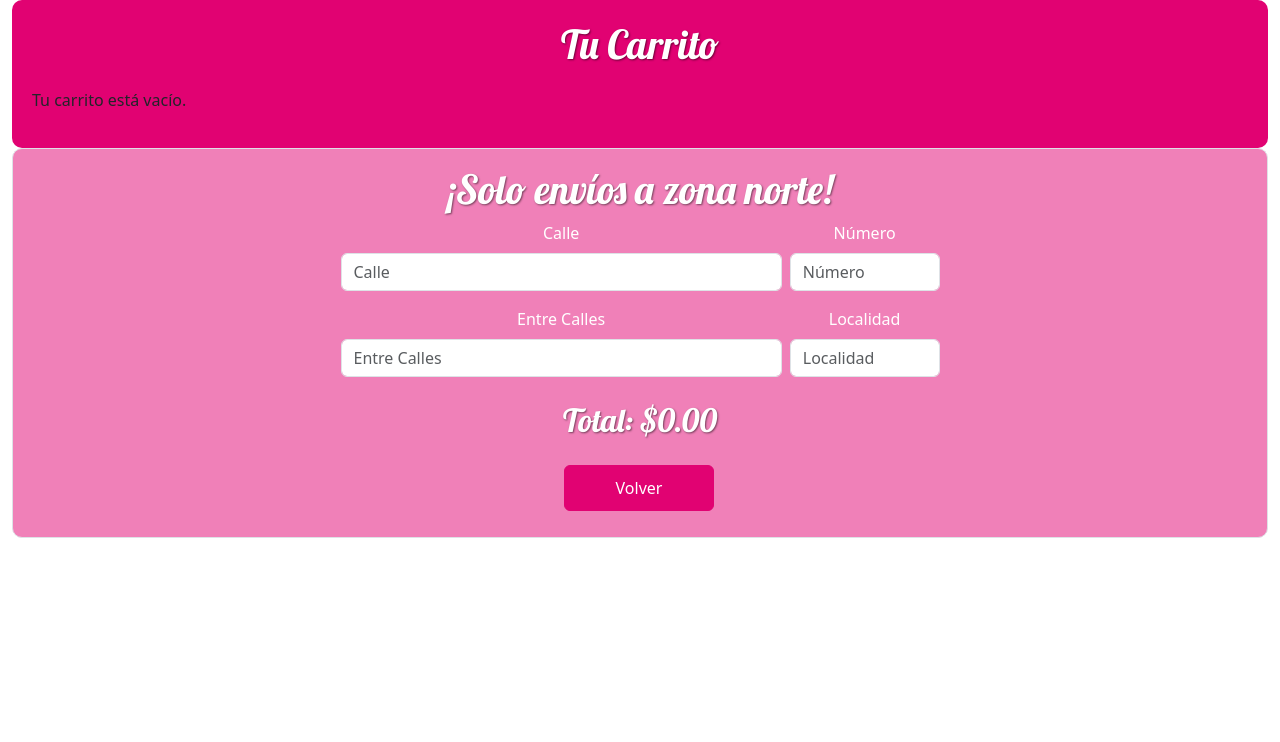
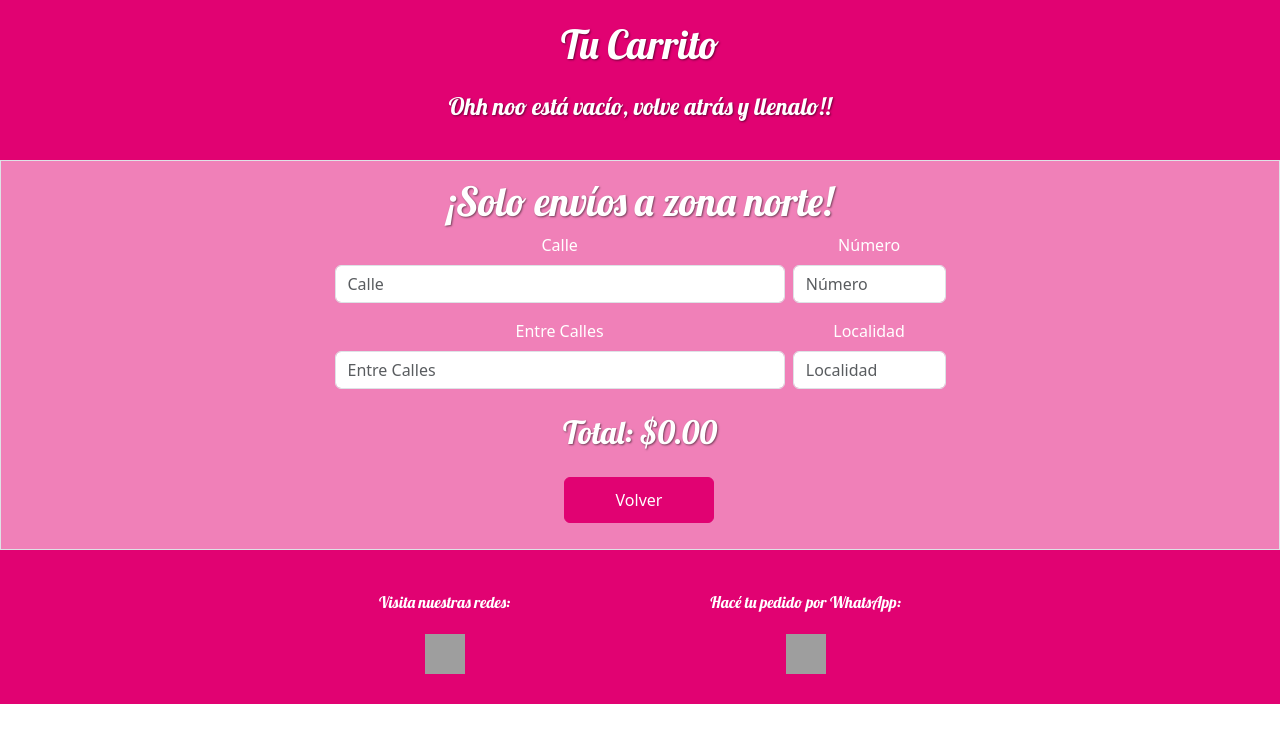
Before and after one commit to cnHernandez/PKB, a website: page carrito.html in a window 1280 px wide. Drawn offline with nearby package versions, Linux system fonts and the light colour scheme; grey boxes are pictures that could not be loaded.

Commit message:
estilos + carrito

```diff
--- a/Styles/estiloCarrito.css
+++ b/Styles/estiloCarrito.css
@@ -1,10 +1,27 @@
+/* Asegurar que el contenedor principal ocupe todo el ancho */
+main, section {
+    margin: 0  !important; /* Eliminar márgenes */
+    padding: 0; /* Eliminar relleno */
+    width: 100%; /* Asegurar que ocupe todo el ancho */
+    box-sizing: border-box; /* Incluye padding y border en el ancho total */
+}
 html, body {
     margin: 0;
     padding: 0;
     width: 100%;
     overflow-x: hidden; /* Evita el desplazamiento horizontal */
 }
+.container-fluid {
+    padding: 0 !important; /* Asegúrate de eliminar el relleno */
+}
 
+.vacio-carrito {
+    color: white;
+    font-family: 'Lobster', cursive;
+    font-size: 1.5rem; /* Tamaño de fuente para pantallas grandes */
+    text-shadow: 1px 1px 2px rgba(0, 0, 0, 0.5);
+    text-align: center;
+}
 /* Aplicar la clase .titulo-productos */
 .titulo-productos {
     color: white;
@@ -16,17 +33,13 @@ html, body {
 /* Sección de dirección de envío */
 section#shipping-section {
     background-color: rgba(225, 2, 114, 0.5) !important; /* Fondo semitransparente */
-    border-radius: 10px;
     text-align: center;
     margin: 0 !important; /* Eliminar margen */
-    padding: 20px; /* Padding para mayor espacio */
+    padding: 20px 0; /* Elimina padding lateral */
     width: 100%;
 }
 
-/* Eliminar el margen superior de las secciones */
-section {
-    margin-top: 0 !important;
-}
+
 
 /* Asegura que las etiquetas sean visibles */
 #shipping-section .form-label {
@@ -48,6 +61,17 @@ section {
     justify-content: center;
 }
 
+/* Eliminar márgenes no deseados del formulario */
+form#shipping-form {
+    margin-left: 0 !important;
+    margin-right: 0 !important;
+    margin: 0; /* Eliminar márgenes */
+    padding: 0; /* Eliminar relleno */
+    width: 100%; /* Asegura que el formulario ocupe el 100% del ancho */
+    box-sizing: border-box;
+}
+
+
 /* Estilo para las tarjetas de productos (cards) */
 #cart-container .card {
     background-color: rgba(225, 2, 114, 0.5) !important;
@@ -64,9 +88,8 @@ section {
 #cart-section {
     background-color: #e10272;
     margin: 0 !important;
-    padding: 20px; /* Padding para mayor espacio */
     width: 100%;
-    border-radius: 10px;
+    padding: 20px 0; /* Elimina el padding lateral */
 }
 
 /* Estilo para el carrito */
@@ -76,6 +99,8 @@ section {
 
 #cart-container .row {
     margin-bottom: 15px;
+    margin-left: 0 !important;
+    margin-right: 0 !important;
 }
 
 /* Ajuste de tamaño de la tarjeta */
@@ -162,6 +187,46 @@ section {
     border-color: #d00260 !important;
 }
 
+.footer {
+    background-color:  #e10272; /* Color de fondo del pie de página */
+    color: #fff; /* Color del texto */
+    text-align: center; /* Centrar texto */
+    padding: 20px 0; /* Espaciado interno */
+}
+
+.footer p {
+    margin: 10px 0; /* Espaciado de los párrafos */
+}
+
+.footer .social-container {
+    display: flex; /* Habilitar flexbox */
+    justify-content: center; /* Centrar contenido horizontalmente */
+    gap: 200px; /* Espacio entre los iconos */
+}
+
+.footer .social-icons {
+    margin: 10px 0; /* Espaciado en el bloque de iconos */
+    display: flex; /* Habilitar flexbox para iconos */
+    flex-direction: column; /* Colocar texto y logo en columna */
+    align-items: center; /* Centrar elementos en la columna */
+}
+
+.footer .social-icons a {
+    margin: 0 15px; /* Espaciado entre los enlaces */
+    text-decoration: none; /* Quitar subrayado del enlace */
+}
+
+.footer .social-icons .icon {
+    width: 40px; /* Ajusta el tamaño de los íconos */
+    height: 40px; /* Ajusta el tamaño de los íconos */
+    transition: transform 0.3s ease; /* Transición para el efecto hover */
+    margin-top: 10px; /* Espaciado entre el texto y el ícono */
+}
+
+.footer .social-icons .icon:hover {
+    transform: scale(1.5); /* Agranda el ícono al pasar el cursor */
+}
+
 /* Media Queries para Responsividad */
 @media (max-width: 1200px) {
     .titulo-productos {
--- a/carrito.html
+++ b/carrito.html
@@ -12,17 +12,19 @@
     <script src="js-carrito/script-carrito.js" defer></script>
 </head>
 <body>
+
+    <main>
     <div class="container-fluid">
 
         <!-- Sección de productos -->
-        <section id="cart-section" class="mt-4">
+        <section id="cart-section">
             <!-- Título "Tu Carrito" centrado con la clase .titulo-productos -->
             <h1 class="text-center titulo-productos">Tu Carrito</h1>
-            <div id="cart-container" class="row"></div>
+            <div id="cart-container" class="row g-0"></div>
         </section>
 
       <!-- Sección de dirección de envío -->
-<section id="shipping-section" class="mt-4 p-3 border">
+<section id="shipping-section" class="mt-4 p-3 border g-0">
     <!-- Título "¡Solo envíos a zona norte!" centrado con la clase .titulo-productos -->
     <h2 class="text-center titulo-productos">¡Solo envíos a zona norte!</h2>
     <form id="shipping-form">
@@ -67,10 +69,28 @@
     <!-- Contenedor para los botones, también centrados -->
     <div class="d-flex justify-content-center mt-3">
         <button class="btn btn-primary me-2" id="checkout-button">Ir a Pagar</button>
-        <button class="btn btn-secondary ms-2" id="back-button">Volver</button>
+        <button class="btn btn-secondary ms-2" id="back-button" onclick="window.location.href='index.html';">Volver</button>
     </div>
 </section>
 </section>
+</main>
+<footer class="footer">
+    <div class="social-container">
+        <div class="social-icons">
+            <p style="font-family: 'Lobster', cursive;">Visita nuestras redes:</p>
+            <a href="https://www.instagram.com/_pkbe" target="_blank">
+                <img src="https://upload.wikimedia.org/wikipedia/commons/a/a5/Instagram_icon.png" alt="Instagram" class="icon">
+            </a>
+        </div>
+        <div class="social-icons">
+            <p style="font-family: 'Lobster', cursive;">Hacé tu pedido por WhatsApp:</p>
+            <a href="https://wa.me/1178988628" target="_blank">
+                <img src="https://upload.wikimedia.org/wikipedia/commons/6/6b/WhatsApp.svg" alt="WhatsApp" class="icon">
+            </a>
+        </div>
+    </div>
+</footer>
+
 </div>
 </body>
 </html>
--- a/js-carrito/script-carrito.js
+++ b/js-carrito/script-carrito.js
@@ -11,7 +11,7 @@
     console.log("Items del carrito:", cartItems);
 
     if (Object.keys(cartItems).length === 0) {
-        cartContainer.innerHTML = '<p>Tu carrito está vacío.</p>';
+        cartContainer.innerHTML = '<p class="vacio-carrito">Ohh noo está vacío, volve atrás y llenalo!!</p>';
         document.getElementById('total').textContent = '0.00';
         document.getElementById('checkout-button').style.display = 'none';
         return;
@@ -140,3 +140,8 @@
 
 // Llama a mostrarCarrito al cargar la página para mostrar el contenido del carrito
 mostrarCarrito();
+
+// Borrar el carrito al cerrar la página
+window.addEventListener('beforeunload', function () {
+    localStorage.removeItem('cartItems'); // Limpiar el carrito al cerrar la página
+});
--- a/js-index/script-index.js
+++ b/js-index/script-index.js
@@ -8,7 +8,7 @@ document.addEventListener('DOMContentLoaded', () => {
     actualizarCantidadesProductos();
 });
 
-// Función para modificar la cantidad de un producto en el carrito
+
 // Función para modificar la cantidad de un producto en el carrito
 function modificarCantidad(productId, action) {
     // Recuperar la cantidad actual del producto o establecerla en 0
```
Also changed, not shown: Styles/estilos.css (+8 -2 lines), index.html (+1 -1 lines), README.md.
